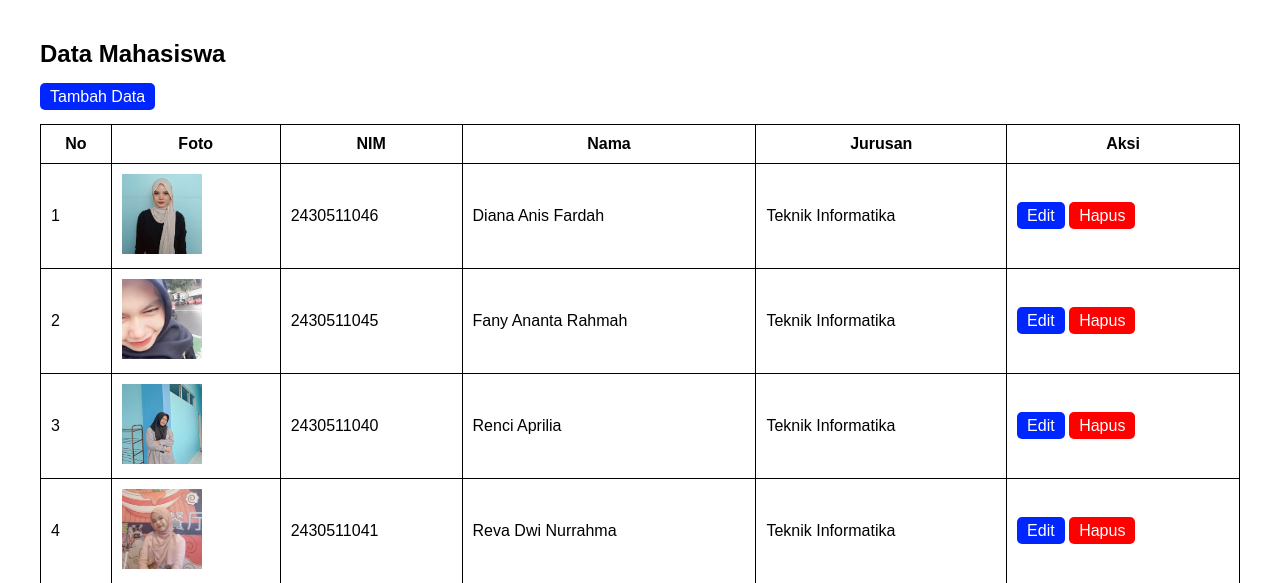
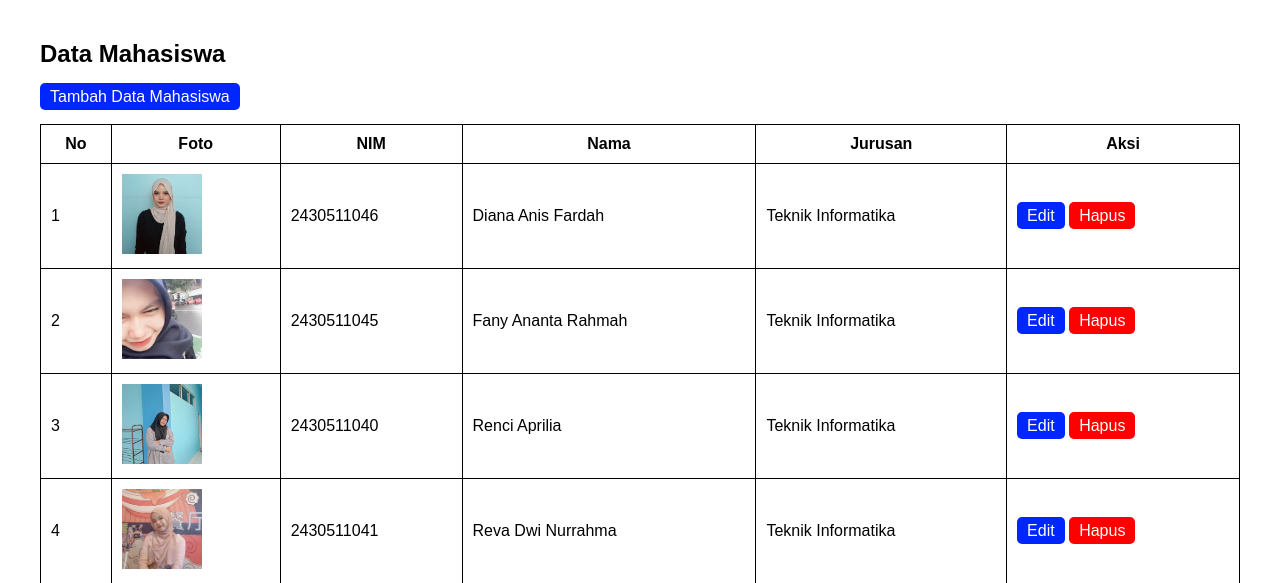
Before and after one commit to dianaanisfardah17-ship-it/UTSPemogramanWeb, a PHP site: page / in a window 1280 px wide. Shown: the top 583 px of the page. Run offline with PHP 8.4, Linux system fonts and the light colour scheme; data comes from the database, SQL or seed files in the repository.

```diff
--- a/index.php
+++ b/index.php
@@ -14,7 +14,7 @@ $data = mysqli_query($conn, "SELECT * FROM mahasiswa");
 
 <h2>Data Mahasiswa</h2>
 
-<a href="form.php">Tambah Data</a>
+<a href="form.php">Tambah Data Mahasiswa</a>
 
 <br><br>
 
```
